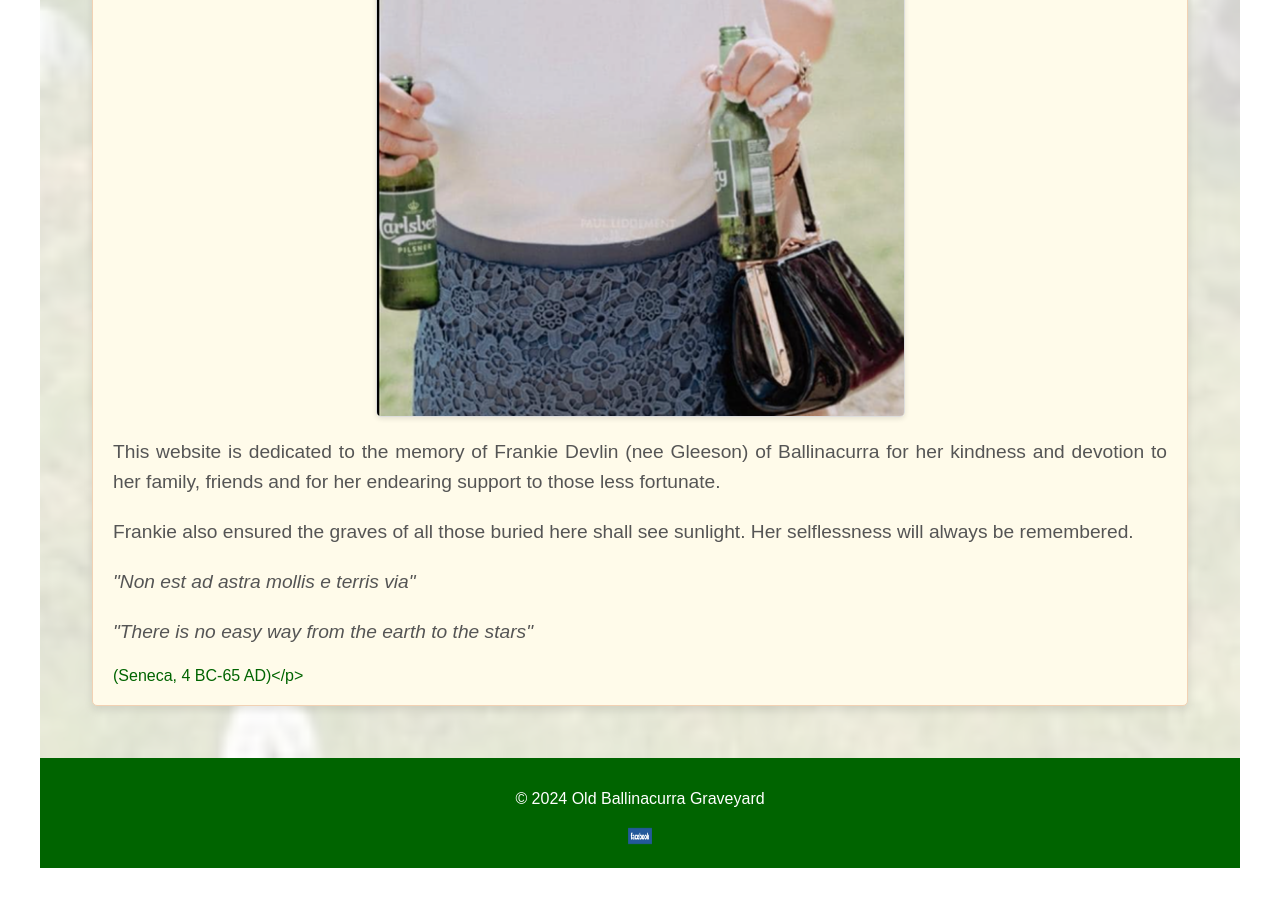
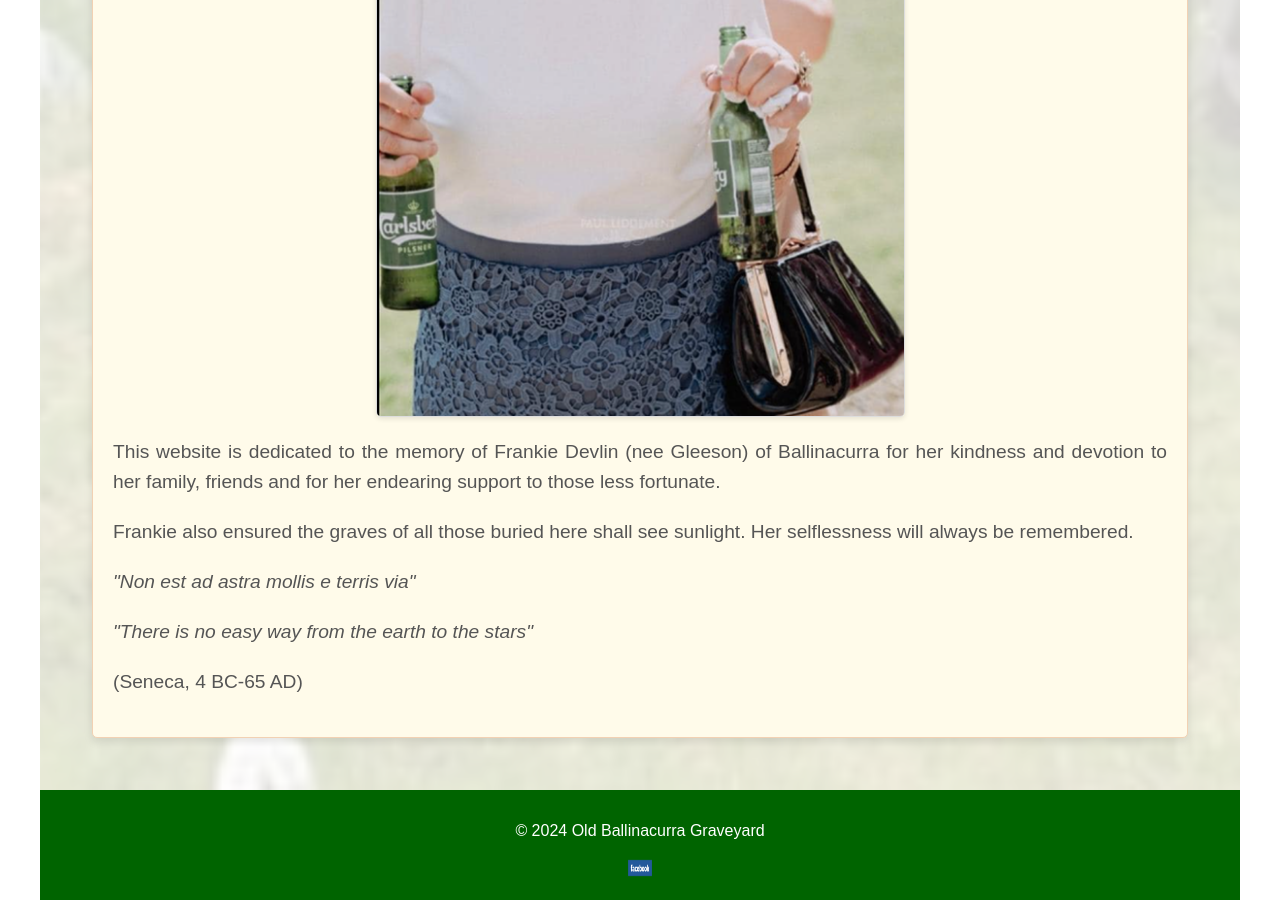
Before and after one commit to duinneacha/Old-Ballinacurra-Graveyard, a Jekyll site: the page built from index.markdown, in a window 1280 px wide and 900 px high, scrolled down 1564 px. Built offline with Jekyll 4.4.1, drawn with Linux system fonts in a browser that asks for light colours; before the commit the page ends 2432 px from its top, so only the background shows below that.

Commit message:
Fixed paragraph issue

```diff
--- a/index.markdown
+++ b/index.markdown
@@ -22,7 +22,7 @@
   <p>Frankie also ensured the graves of all those buried here shall see sunlight. Her selflessness will always be remembered.</p>
   <p><em>"Non est ad astra mollis e terris via"</em></p>
   <p><em>"There is no easy way from the earth to the stars"</em></p>
-  (Seneca, 4 BC-65 AD)</p>
+  <p>(Seneca, 4 BC-65 AD)</p>
 </div>
 
 <style>
```
